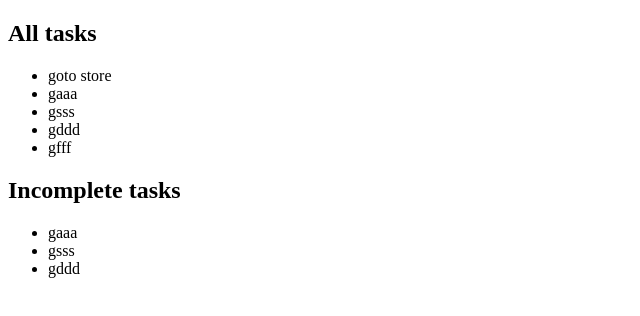
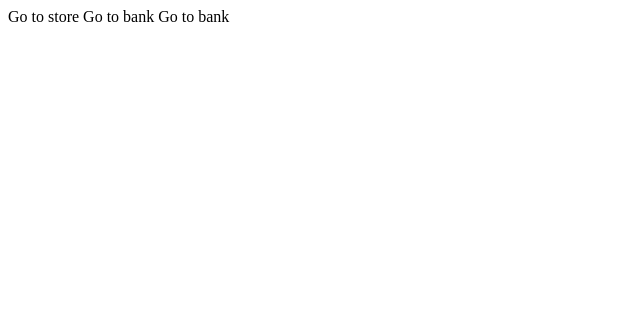
Before and after one commit to saxoman/learn-vue, a plain HTML site: page components.html in a window 1280 px wide. Shown: the whole page, without its empty margins (0-640 px from the left). Drawn offline with nearby package versions, Linux system fonts and the light colour scheme.

Commit message:
add components

```diff
--- a/components.html
+++ b/components.html
@@ -3,7 +3,8 @@
 <head>
     <meta charset="UTF-8">
     <title>Title</title>
-    <script src="https://cdn.jsdelivr.net/npm/vue@2.5.22/dist/vue.js"></script>
+    <!--<script src="https://cdn.jsdelivr.net/npm/vue@2.5.22/dist/vue.js"></script>-->
+    <script src="js/vue.js"></script>
 
 
     <style>
@@ -16,50 +17,13 @@
 
 
 <div id="root">
-    <h2>All tasks
-        <!--{{message.split('').reverse().join('')}}-->
-        <!--{{reverseMessage}}-->
-   </h2>
-    <ul>
-        <!--<li v-for="task in tasks" v-if="task.completed" v-text="task.description"></li>-->
-        <li v-for="task in tasks"  v-text="task.description"></li>
-
-    </ul>
-    <h2>Incomplete tasks
-        <!--{{message.split('').reverse().join('')}}-->
-        <!--{{reverseMessage}}-->
-    </h2>
-    <ul>
-        <!--<li v-for="task in tasks" v-if="task.completed" v-text="task.description"></li>-->
-        <li v-for="task in incompleteTasks"  v-text="task.description"></li>
-
-    </ul>
+    <task>Go to store</task>
+    <task>Go to bank</task>
+    <task>Go to bank</task>
 </div>
 
 
-<script>
-   new Vue({
-       el:'#root',
-       data:{
-           tasks:[
-               { description:'goto store', completed:true},
-               { description:'gaaa', completed:false},
-               { description:'gsss', completed:false},
-               { description:'gddd', completed:false},
-               { description:'gfff', completed:true}
-
-           ]
-       },
-       computed:{
-           reverseMessage(){
-               return this.message.split('').reverse().join('');
-           },
-           incompleteTasks(){
-               return this.tasks.filter(task => ! task.completed);
-           }
-       }
-   });
-</script>
+<script src="js/main.js"></script>
 
 </body>
 </html>
```
